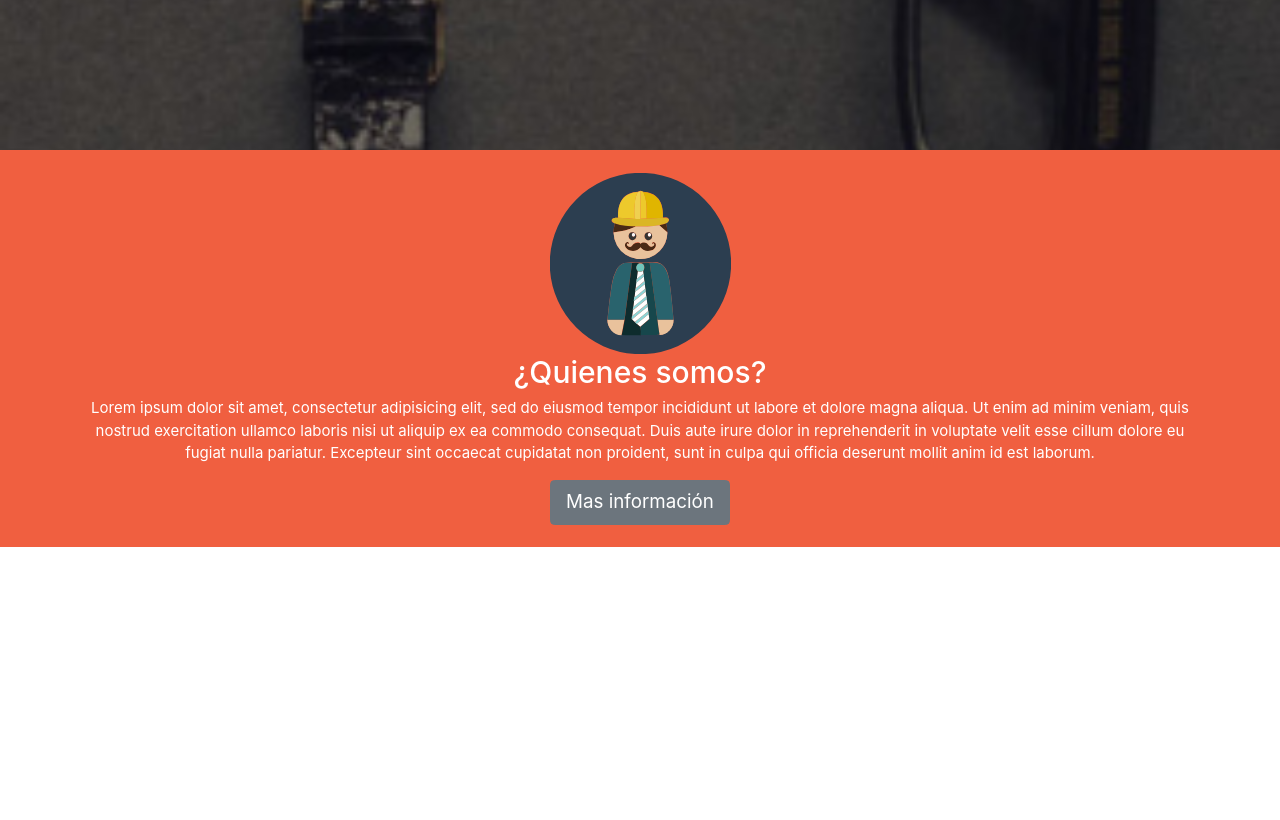
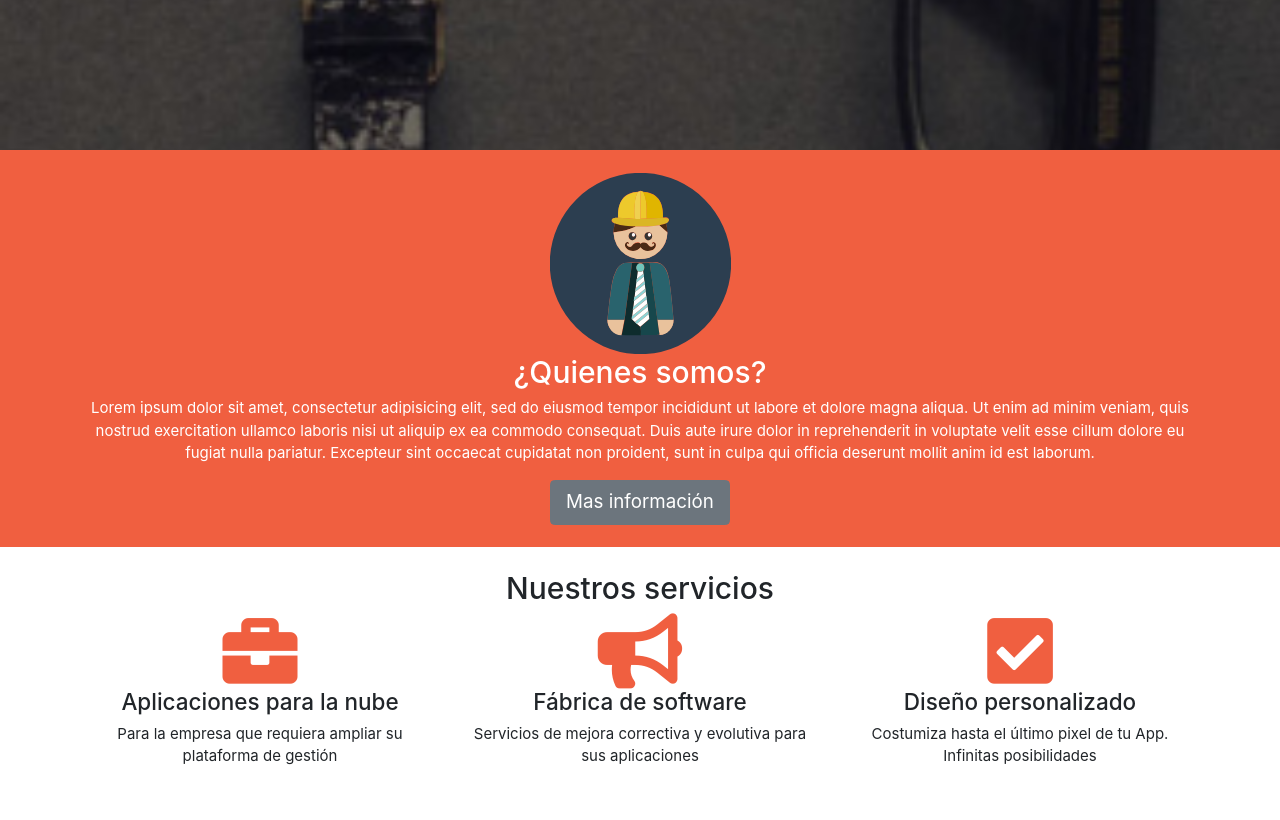
Before and after one commit to edisonmamian/tutorial_bootstrap4, a plain HTML site: page proyecto/index.html in a window 1280 px wide. Shown: the part 650-1470 px from the top of the page. Before the commit the page ends 1197 px from the top, so only its background shows below. Drawn offline with Linux system fonts and the light colour scheme.

Commit message:
seccion servicios

```diff
--- a/proyecto/css/estilos.css
+++ b/proyecto/css/estilos.css
@@ -63,3 +63,9 @@ html {
   background-color: #f05f40;
   color: #ffffff;
 }
+
+/* Estilos bloque servicios */
+.servicos .row div .icon {
+  font-size: 5rem;
+  color: #f05f40;
+}
--- a/proyecto/index.html
+++ b/proyecto/index.html
@@ -72,6 +72,29 @@
       </div>
     </section>
 
+    <section class="servicos py-4">
+      <div class="container text-center">
+        <h2>Nuestros servicios</h2>
+        <div class="row">
+          <div class="col-12 col-md-4 pb-3 ">
+            <i class="fas fa-briefcase icon"></i>
+            <h4>Aplicaciones para la nube</h4>
+            <p>Para la empresa que requiera ampliar su plataforma de gestión</p>
+          </div>
+          <div class="col-12 col-md-4 pb-3">
+            <i class="fas fa-bullhorn icon"></i>
+            <h4>Fábrica de software</h4>
+            <p>Servicios de mejora correctiva y evolutiva para sus aplicaciones</p>
+          </div>
+          <div class="col-12 col-md-4 pb-3 ">
+            <i class="fas fa-check-square icon"></i>
+            <h4>Diseño personalizado</h4>
+            <p>Costumiza hasta el último pixel de tu App. Infinitas posibilidades</p>
+          </div>
+        </div>
+      </div>
+    </section>
+
     <!--  Query first, then Popper.js, then Bootstrap JS -->
     <script src="js/jquery.min.js"> </script>
     <script src="js/bootstrap.min.js"> </script>
```
